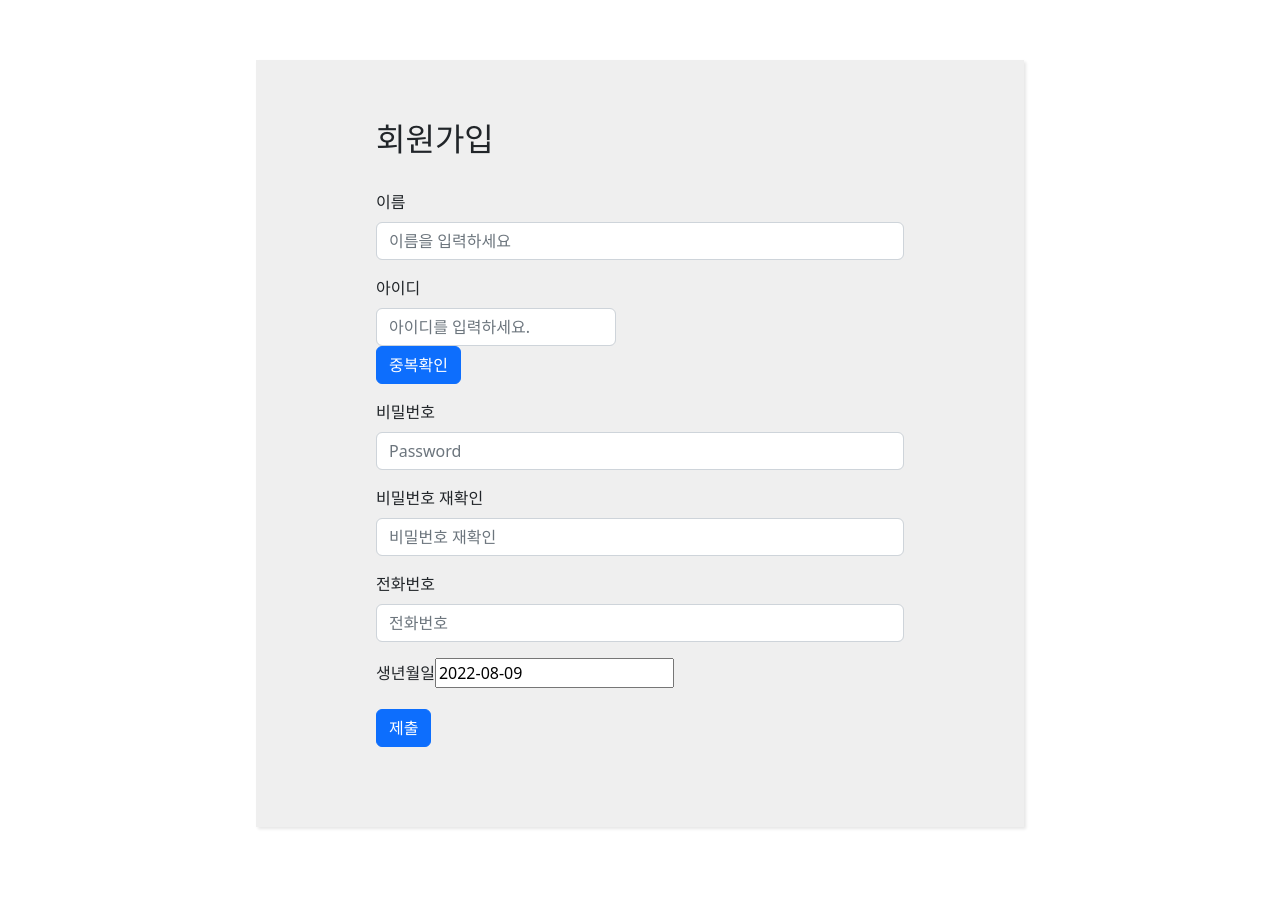
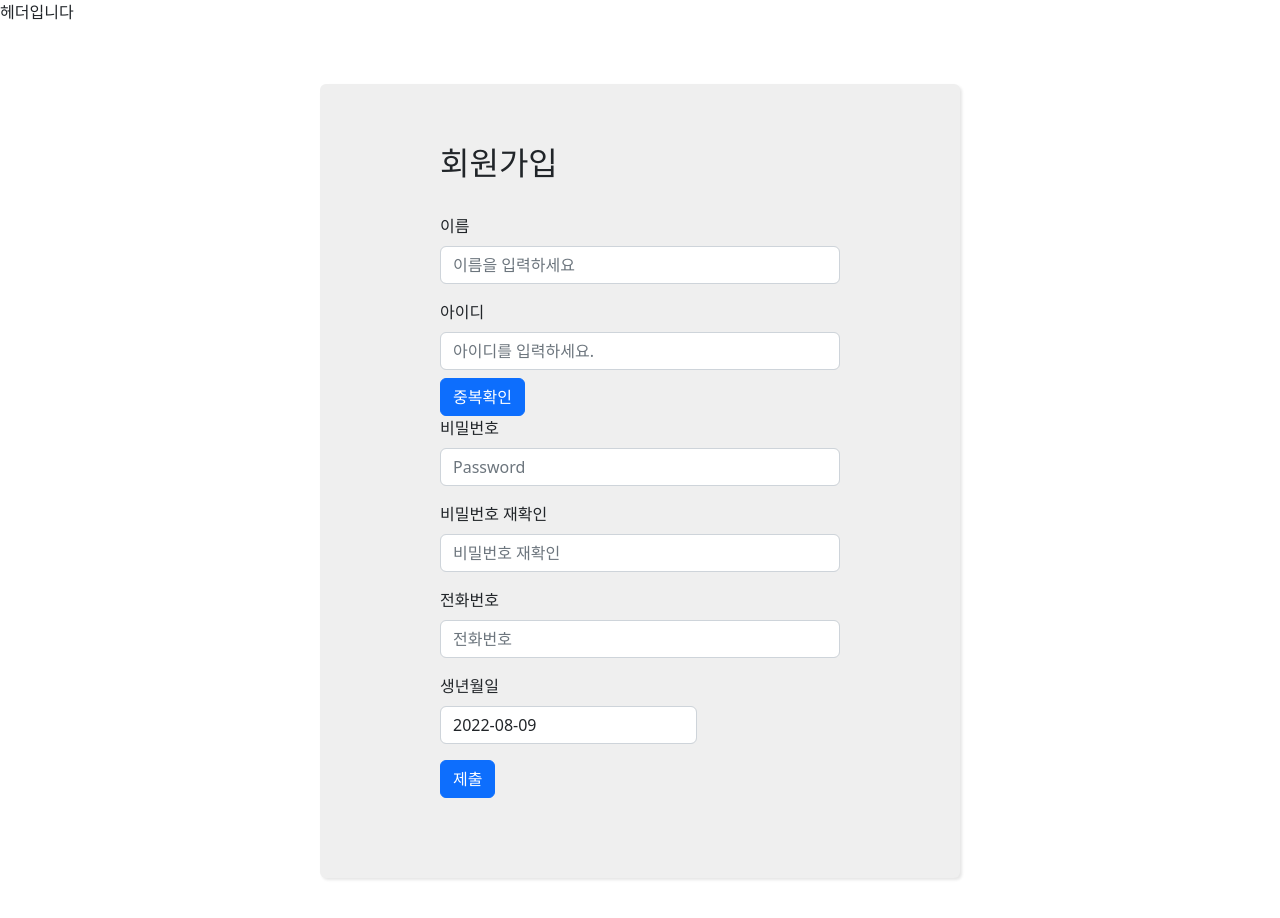
Before and after one commit to Leekee0905/DonationChallenge, a React (Create React App) app: page /signup in a window 1280 px wide. Shown: the top 918 px of the page. Before the commit the page ends 887 px from the top, so only its background shows below. Built offline with nearby package versions, Linux system fonts and the light colour scheme.

Commit message:
회원가입 폼 수정

```diff
--- a/src/App.js
+++ b/src/App.js
@@ -6,10 +6,13 @@ import Signup from './pages/Signup';
 
 function App() {
   return (
+    <div>
+      <Header />
     <Routes>
       <Route path='/' element={<Home />} />
       <Route path='/signup' element={<Signup />} />
     </Routes>
+    </div>
   );
 }
 
--- a/src/components/Header.jsx
+++ b/src/components/Header.jsx
@@ -1,7 +1,5 @@
 export default function Header(){
   return (
-    <div>
-
-    </div>
+    <div>헤더입니다</div>
   )
 }
--- a/src/index.js
+++ b/src/index.js
@@ -4,6 +4,7 @@ import './index.css';
 import App from './App';
 import reportWebVitals from './reportWebVitals';
 import { BrowserRouter } from 'react-router-dom';
+
 
 const root = ReactDOM.createRoot(document.getElementById('root'));
 root.render(
--- a/src/pages/Signup.css
+++ b/src/pages/Signup.css
@@ -1,17 +1,33 @@
 form {
-  width: 60%;
+  width: 50%;
   margin: 60px auto;
   background: #efefef;
   padding: 60px 120px 80px 120px;
   -webkit-box-shadow: 2px 2px 3px rgba(0,0,0,0.1);
   box-shadow: 2px 2px 3px rgba(0,0,0,0.1);
+  border-radius: 0.375rem;
 }
 
-#formBasicID{
-  width: 15em;
-
+input{
+    display: block;
+    width: 100%;
+    padding: 0.375rem 0.75rem;
+    font-size: 1rem;
+    font-weight: 400;
+    line-height: 1.5;
+    color: #212529;
+    background-color: #fff;
+    background-clip: padding-box;
+    border: 1px solid #ced4da;
+    appearance: none;
+    border-radius: 0.375rem;
+    transition: border-color .15s ease-in-out,box-shadow .15s ease-in-out;
 }
 
-#checkbtn{
-  display: inline-block
+.form-label{
+  display: block;
 }
+
+#id{
+  margin-bottom: 0.5rem!important;
+}
--- a/src/pages/Signup.jsx
+++ b/src/pages/Signup.jsx
@@ -141,14 +141,14 @@ export default function Signup() {
               {nameMessage}
             </Form.Text>
         </Form.Group>
-        <Form.Group className="mb-3" controlId="formBasicID">
+        <Form.Group className="mb-3" id='id' controlId="formBasicID">
           <Form.Label>아이디</Form.Label>
           <Form.Control required value={m_loginId} onChange={onChangeId} type="text" placeholder="아이디를 입력하세요." />
-          <Button class='form-inline'id='checkbtn'onClick={checkDuplicateId}>중복확인</Button>
           <Form.Text className='id'>
-              {idMessage}
-            </Form.Text>
+            {idMessage}
+          </Form.Text>
         </Form.Group>
+        <Button id='checkbtn'onClick={checkDuplicateId}>중복확인</Button>
         <Form.Group className="mb-3" controlId="formBasicPassword">
           <Form.Label>비밀번호</Form.Label>
           <Form.Control required
```
